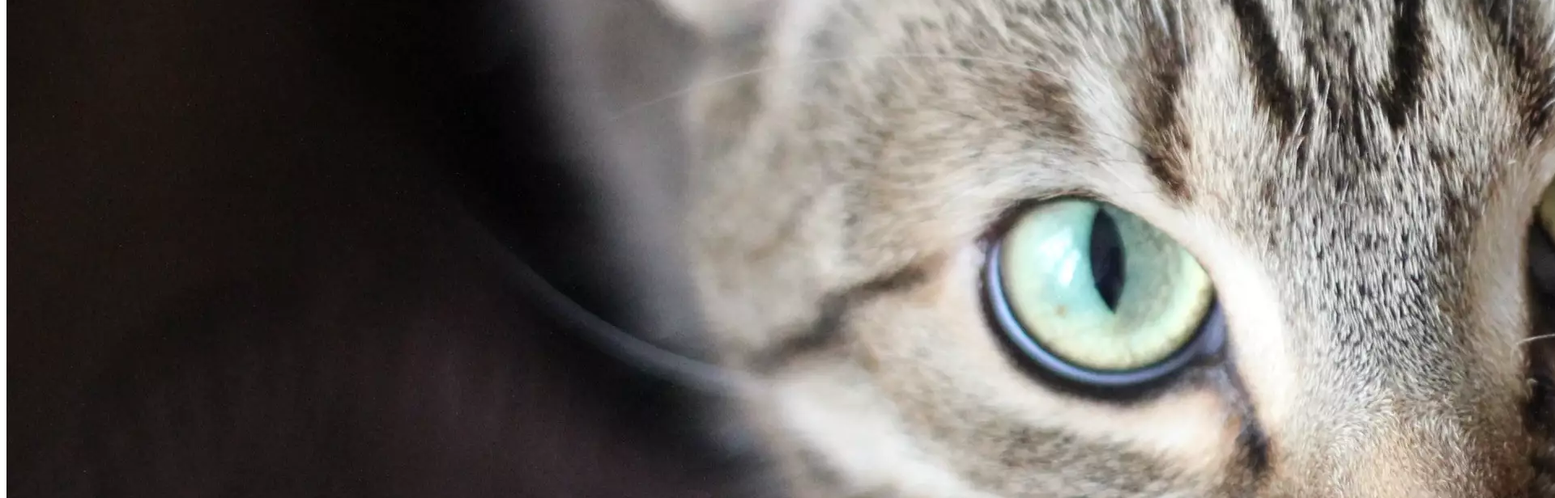
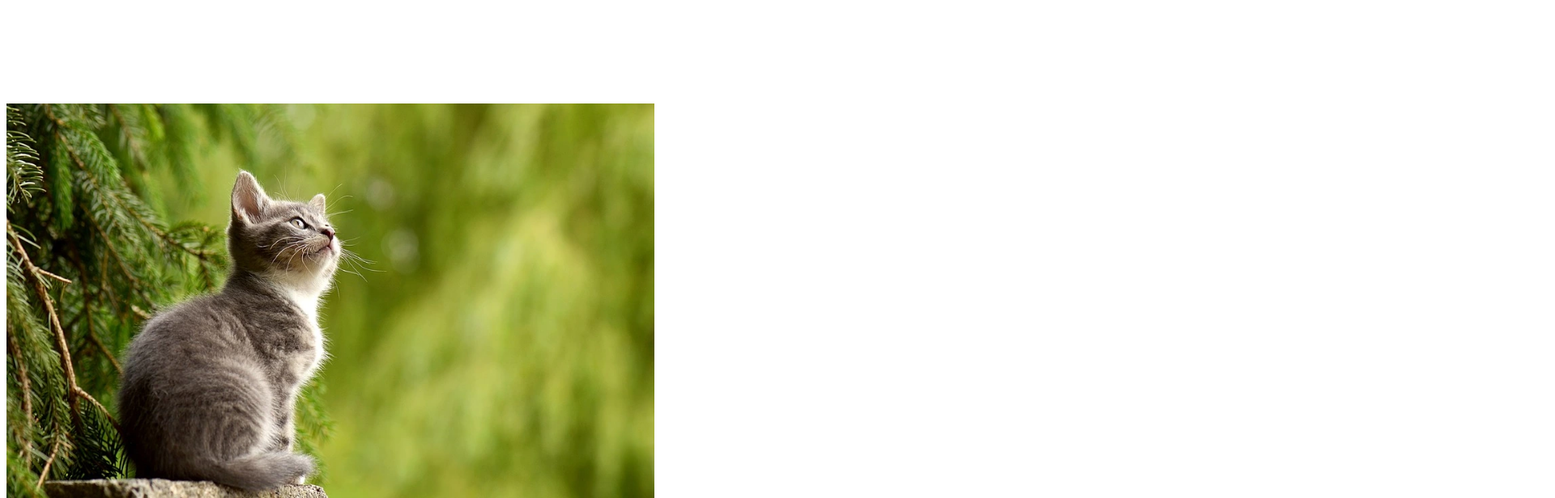
Before and after one commit to danielkellyio/opti-image, a Vue app: page / in a window 1280 px wide. Shown: the part 780-1396 px from the top of the page at 81% size, 1920 px wide, since content can reach past the window. Built offline with nearby package versions, Linux system fonts and the light colour scheme.

Commit message:
added in lazy loading support

```diff
--- a/package.json
+++ b/package.json
@@ -2,9 +2,11 @@
   "name": "optimage",
   "version": "0.1.0",
   "private": true,
+  "main" : "./dist/optiImage.common.js",
   "scripts": {
     "serve": "vue-cli-service serve",
     "build": "vue-cli-service build",
+    "build-bundle": "vue-cli-service build --target lib --name optiImage ./src/components/OpiImage.vue",
     "lint": "vue-cli-service lint"
   },
   "dependencies": {
--- a/src/App.vue
+++ b/src/App.vue
@@ -1,6 +1,14 @@
 <template>
   <div id="app">
-    <opti-image src="/assets/cat-3.jpg" alt="this is a cute kitty"></opti-image>
+    <br v-for="index in 50" :key="index" />
+    <opti-image
+      :lazy="true"
+      src="/assets/cat-2.jpg"
+      alt="this is a cute kitty"
+      width="800px"
+      :webp="true"
+    ></opti-image>
+    <br v-for="index in 50" :key="`hey-${index}`" />
   </div>
 </template>
 <script>
@@ -12,3 +20,13 @@ export default {
   }
 };
 </script>
+
+<style>
+.opti-image {
+  transition: 1s ease filter;
+  filter: blur(0px);
+}
+.opti-image-hidden {
+  filter: blur(30px);
+}
+</style>
--- a/src/components/OpiImage.vue
+++ b/src/components/OpiImage.vue
@@ -1,5 +1,12 @@
 <template>
-  <img v-if="(webpChecked && webpExistsChecked) || !webp" :src="smartSrc" />
+  <img
+    ref="image"
+    :class="{
+      'opti-image-hidden': !shouldDisplay,
+      'opti-image': true
+    }"
+    :src="shouldDisplay && (inViewPortOnce || !lazy) ? smartSrc : ''"
+  />
 </template>
 
 <script>
@@ -10,8 +17,8 @@ export default {
     return {
       webpChecked: false,
       webpSupported: false,
-      webpExistsChecked: false,
-      webpExists: false
+      inViewPortOnce: false,
+      currentlyInViewport: false
     };
   },
   props: {
@@ -21,12 +28,13 @@ export default {
   },
   computed: {
     smartSrc() {
-      return this.webpSupported && this.webpExists && this.webp
-        ? this.webpSrc
-        : this.src;
+      return this.webpSupported && this.webp ? this.webpSrc : this.src;
     },
     webpSrc() {
       return this.src.replace(/\.jpg$|$\.png$/, ".webp");
+    },
+    shouldDisplay() {
+      return this.webpChecked || !this.webp;
     }
   },
   methods: {
@@ -41,15 +49,6 @@ export default {
         };
       });
     },
-    checkWebpImageExists() {
-      return new Promise((resolve, reject) => {
-        let webP = new Image();
-        webP.src = this.webpSrc;
-        webP.onload = webP.onerror = function() {
-          webP.height > 0 ? resolve(true) : reject(false);
-        };
-      });
-    },
     initImage() {
       if (this.webp) {
         this.checkWebpSupport()
@@ -60,25 +59,50 @@ export default {
               resolve();
             });
           })
-          .then(() => {
-            return this.checkWebpImageExists();
-          })
-          .then(() => {
-            this.webpExistsChecked = true;
-            this.webpExists = true;
-          })
           .catch(() => {
-            this.webpExistsChecked = true;
             this.webpChecked = true;
           });
       }
+    },
+    inViewport() {
+      let elem = this.$refs.image;
+      let bounding = elem.getBoundingClientRect();
+      return (
+        bounding.top >= 0 &&
+        bounding.left >= 0 &&
+        bounding.bottom <=
+          (window.innerHeight || document.documentElement.clientHeight) &&
+        bounding.right <=
+          (window.innerWidth || document.documentElement.clientWidth)
+      );
+    },
+    initImageInViewport() {
+      if (this.inViewport()) {
+        this.inViewPortOnce = true;
+        this.currentlyInViewport = true;
+        this.initImage();
+      }
+    },
+    checkInViewport() {
+      this.initImageInViewport();
+      window.addEventListener("scroll", () => {
+        this.initImageInViewport();
+      });
     }
   },
-  updated() {
-    this.initImage();
-  },
   mounted() {
-    this.initImage();
+    if (this.lazy) this.checkInViewport();
+    if (!this.lazy) this.initImage();
   }
 };
 </script>
+
+<style>
+img {
+  min-height: 1px;
+  min-width: 1px;
+}
+.opti-image-hidden {
+  opacity: 0;
+}
+</style>
```
Also changed, not shown: public/assets/cat-3.jpg (added).
